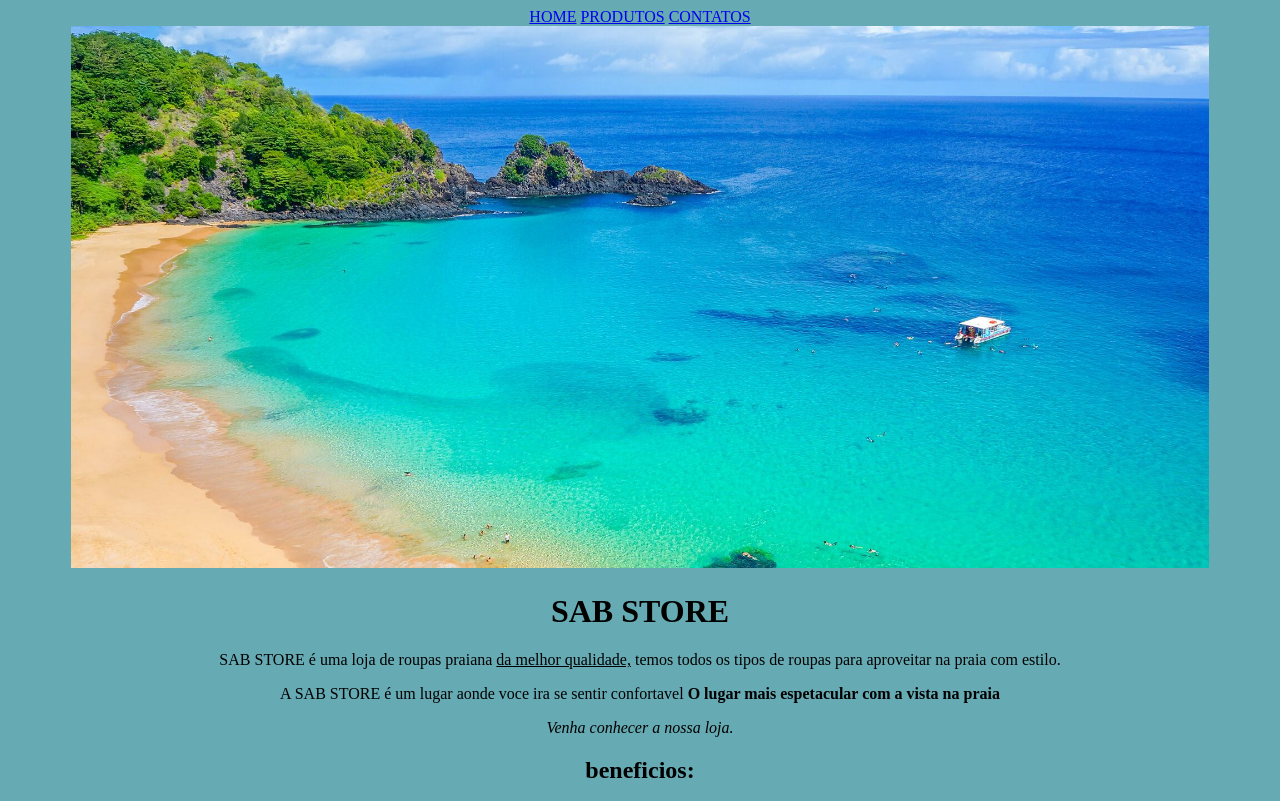
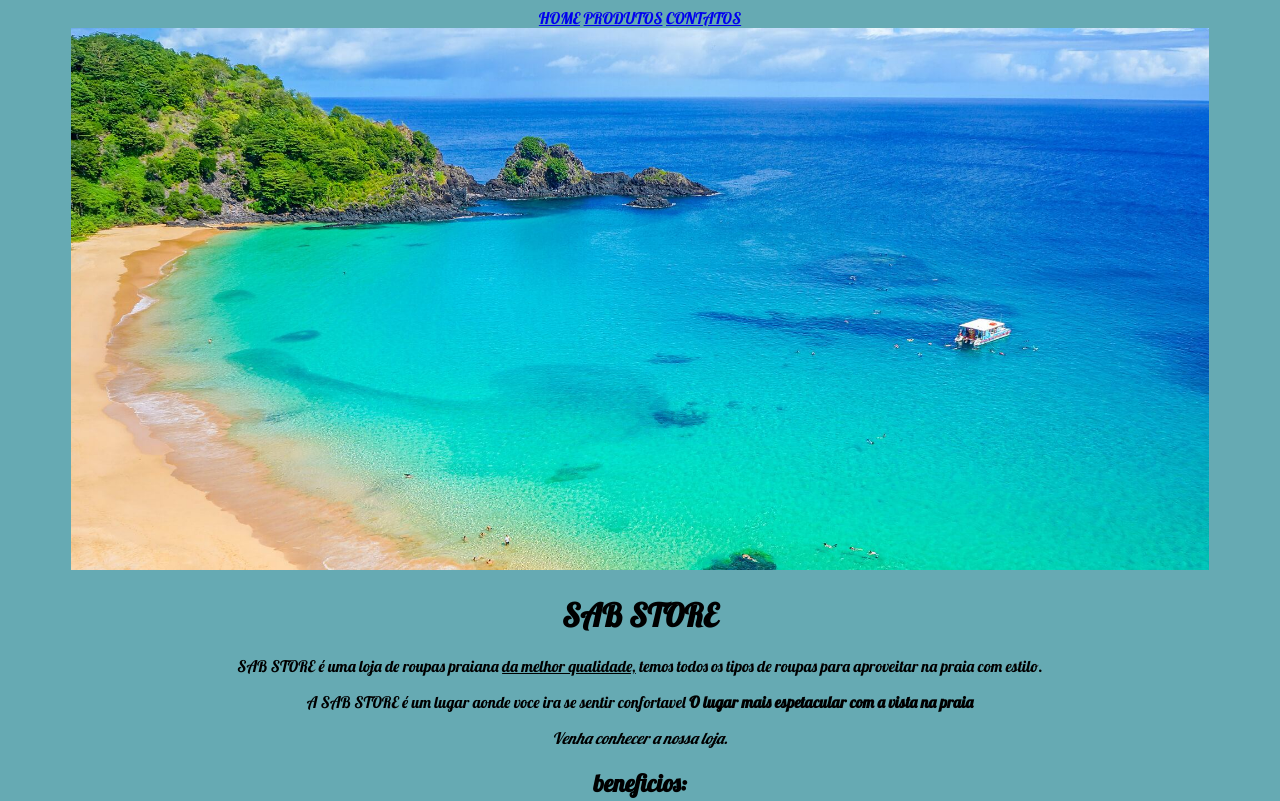
Before and after one commit to milanmaldonado04/Barao-1A-Pensamento-computacional, a plain HTML site: page index.html in a window 1280 px wide. Shown: the top 801 px of the page. Drawn offline with Linux system fonts and the light colour scheme.

Commit message:
Add files via upload

```diff
--- a/Style.css
+++ b/Style.css
@@ -1,6 +1,9 @@
+@import url('https://fonts.googleapis.com/css2?family=Lobster&display=swap');
+
 body {
-   text-align: center;
-   background:  rgb(102, 170, 179);
+font-family: 'Lobster', cursive;
+text-align: center;
+background:  rgb(102, 170, 179);
 }
 .praia {
     width: 90%;
```
